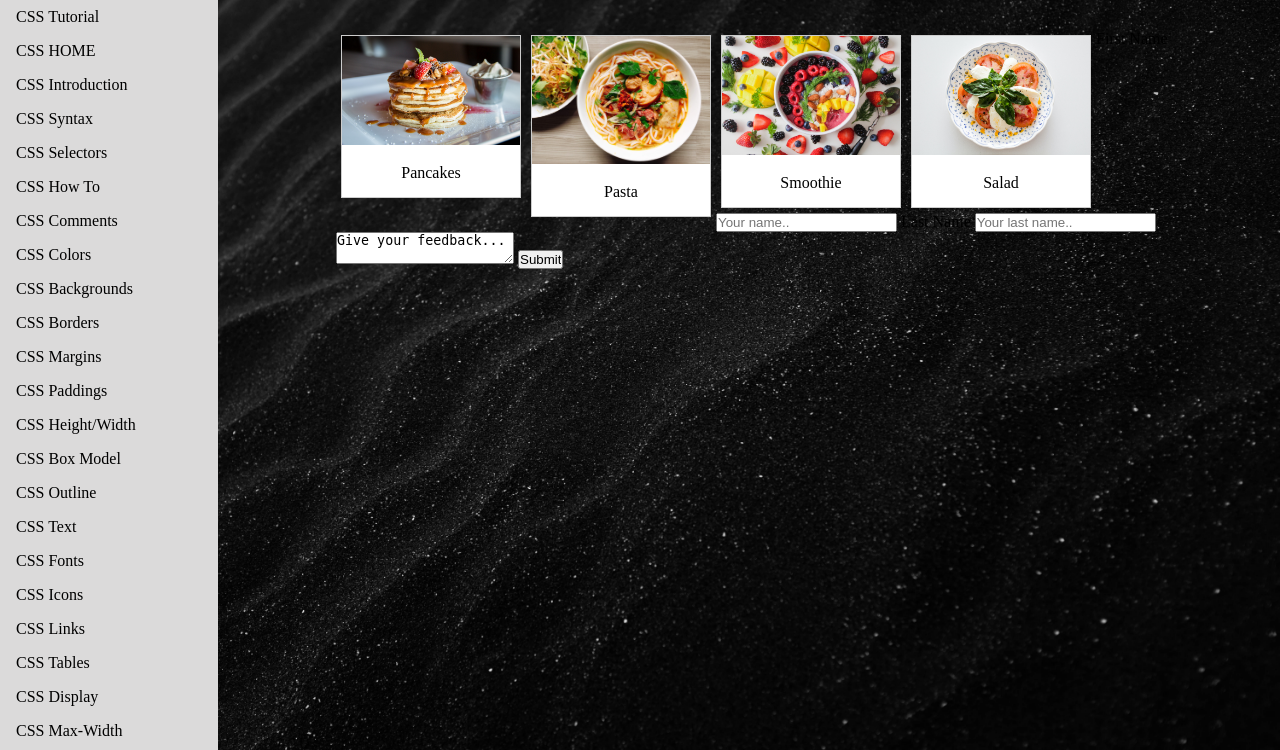
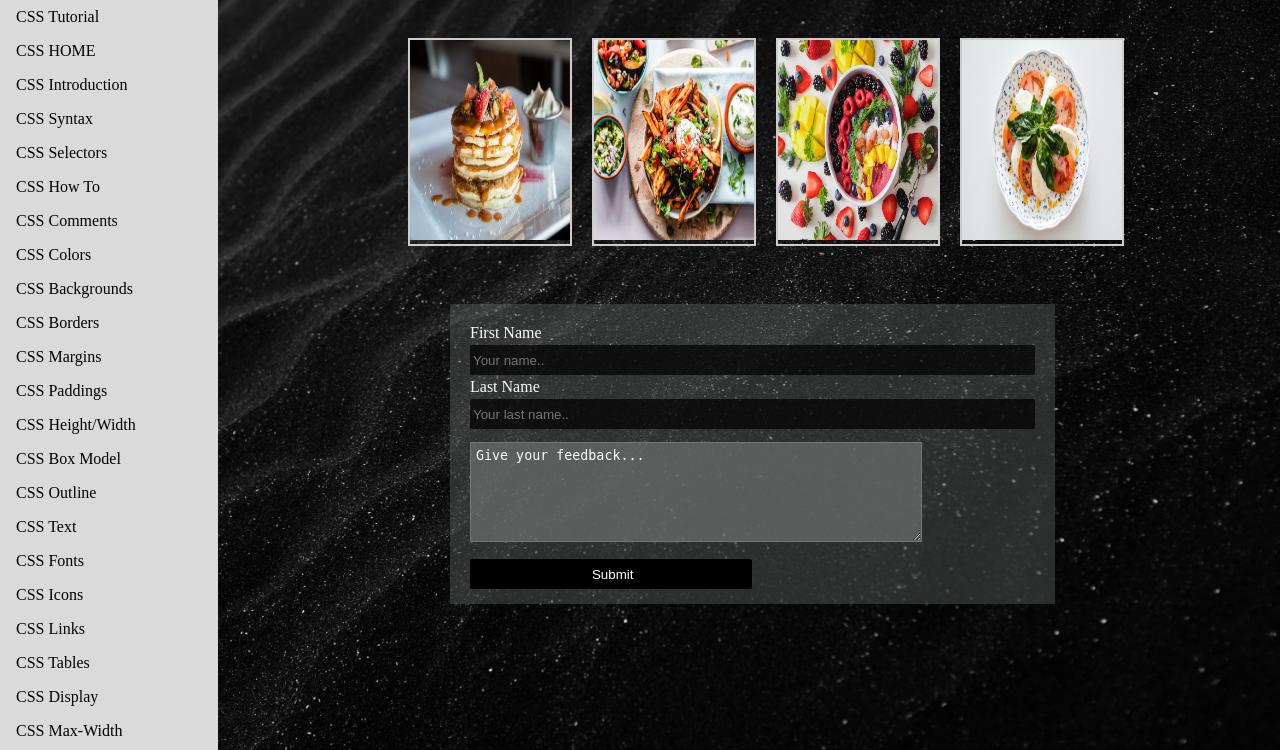
Before and after one commit to theaderonkeadebisi/W3-Clone, a Flask app: page / in a window 1280 px wide. Shown: the part 50-800 px from the top of the page. Run offline with Flask 3, Linux system fonts and the light colour scheme; some libraries are stand-ins or nearby versions.

Commit message:
image gallery  redo and new form

```diff
--- a/static/styles/styles.css
+++ b/static/styles/styles.css
@@ -62,16 +62,14 @@ body {
     text-decoration: none;
 }
 .maincontent {
-    margin-left: 25%;
+    margin-left: 30%;
     padding: 30px 16px;
-    display: block;
 }
-div.gallery {
-    margin: 5px;
-    border: 1px solid #ccc;
-    float: left;
-    width: 180px;
-    background-color: #ffffff;
+
+div .gallery {
+    margin: 8px;
+    border: 2px solid #ccc;
+    display: inline-flex;
   }
 
   div.gallery:hover {
@@ -80,11 +78,54 @@ div.gallery {
   }
 
   div.gallery img {
-    width: 100%;
-    height: auto;
+    height: 200px;
+    width: 160px;
   }
 
-  div.desc {
-    padding: 15px;
-    text-align: center;
-  }
+.data {
+    margin: 50px;
+    background-color: rgba(100, 105, 103, 0.4);
+    color: #ffffff;
+    width: 70%;
+    height: 300px;
+}
+form {
+    padding: 20px;
+}
+input {
+    width: 100%;
+    height: 30px;
+    background-color: rgba(0, 0, 0, 0.7);
+    border-width: 0;
+    margin: 3px 0;
+    padding-left: 3px;
+    border-radius: 2px;
+}
+textarea {
+    margin: 10px 0;
+    height: 100px;
+    width: 80%;
+    background-color: rgba(100, 105, 103, 0.8);
+    color: #ffffff;
+    padding: 5px;
+}
+/* .drop {
+    position: relative;
+    display: inline-block;
+}
+.dropdown {
+    display: none;
+    position: absolute;
+    background-color: #000;
+    min-width: 120px;
+    box-shadow: 0px 8px 16px 0px rgba(100, 105, 103, 0.8);
+    z-index: -1;
+}
+.dropdown label {
+    color: #ffffff;
+    padding: 10px 14px;
+    display: block;
+}
+.dropdown label:hover {
+    background-color: rgba(100, 105, 103, 0.4);
+} */
--- a/templates/index.html
+++ b/templates/index.html
@@ -30,7 +30,18 @@
                     <li><a href="#">JQUERY</a></li>
                 </ul>
                 <ul class="otheroptions">
-                    <li><a href="#"><i class="fa-sharp fa-solid fa-circle-half-stroke" style="color: #ffffff;"></i></a></li>
+                    <li class="drop"><a href="#"><i class="fa-sharp fa-solid fa-circle-half-stroke" style="color: #ffffff;"></i></a>
+                      <!-- <div class="dropdown">
+                        <label class="dropbox">
+                          <input type="checkbox" checked="checked">
+                          Dark Mode
+                        </label>
+                        <label class="dropbox">
+                          <input type="checkbox" checked="checked">
+                          Light Mode
+                        </label>
+                      </div> -->
+                    </li>
                     <li><a href="#"><i class="fa-solid fa-earth-americas" style="color: #ffffff;"></i></a></li>
                     <li><a href="#"><i class="fa-solid fa-magnifying-glass" style="color: #ffffff;"></i></a></li>
                 </ul>
@@ -71,46 +82,42 @@
                 </ul>
             </div>
             <div class="maincontent">
-                <div>
+                <div class="galdiv">
                   <div class="gallery">
-                    <a target="_blank" href="/static/Assets/pexels-ash-376464 (1).jpg">
-                      <img src="/static/Assets/pexels-ash-376464 (1).jpg" alt="pancakeimg" width="500" height="600">
+                    <a target="_blank" href="#">
+                      <img src="/static/Assets/pexels-ash-376464 (1).jpg" alt="pancakeimg" />
                     </a>
-                    <div class="desc">Pancakes</div>
                   </div>
 
                   <div class="gallery">
-                    <a target="_blank" href="/static/Assets/pexels-jan-n-g-u-y-e-n-🍁-2664216.jpg">
-                      <img src="/static/Assets/pexels-jan-n-g-u-y-e-n-🍁-2664216.jpg" alt="pasta" width="500" height="600">
+                    <a target="_blank" href="#">
+                      <img src="/static/Assets/pexels-ella-olsson-1640772.jpg" alt="pasta" />
                     </a>
-                    <div class="desc">Pasta</div>
                   </div>
 
                   <div class="gallery">
-                    <a target="_blank" href="/static/Assets/pexels-jane-doan-1099680.jpg">
-                      <img src="/static/Assets/pexels-jane-doan-1099680.jpg" alt="smoothie" width="500" height="600">
+                    <a target="_blank" href="#">
+                      <img src="/static/Assets/pexels-jane-doan-1099680.jpg" alt="smoothie"/>
                     </a>
-                    <div class="desc">Smoothie</div>
                   </div>
 
                   <div class="gallery">
-                    <a target="_blank" href="/static/Assets/pexels-tranmautritam-61180.jpg">
-                      <img src="/static/Assets/pexels-tranmautritam-61180.jpg" alt="Mountains" width="500" height="600">
+                    <a target="_blank" href="#">
+                      <img src="/static/Assets/pexels-tranmautritam-61180.jpg" alt="Mountains" />
                     </a>
-                    <div class="desc">Salad</div>
                   </div>
                 </div>
-                <div>
+                <div class="data">
                     <form action="/action_page.php">
-                      <label for="fname">First Name</label>
-                      <input type="text" id="fname" name="firstname" placeholder="Your name..">
+                      <label for="fname">First Name</label><br />
+                      <input type="text" id="fname" name="firstname" placeholder="Your name.."><br />
 
-                      <label for="lname">Last Name</label>
-                      <input type="text" id="lname" name="lastname" placeholder="Your last name..">
+                      <label for="lname">Last Name</label><br>
+                      <input type="text" id="lname" name="lastname" placeholder="Your last name.."><br />
 
-                      <textarea>Give your feedback...</textarea>
+                      <textarea>Give your feedback...</textarea><br />
 
-                      <input type="submit" value="Submit">
+                      <input type="submit" value="Submit" style="color: #ffffff; width: 50%; background-color: black;">
                     </form>
                 </div>
             </div>
```
Also changed, not shown: static/Assets/pexels-ella-olsson-1640772.jpg (added), static/Assets/pexels-jan-n-g-u-y-e-n-🍁-2664216.jpg (deleted).
